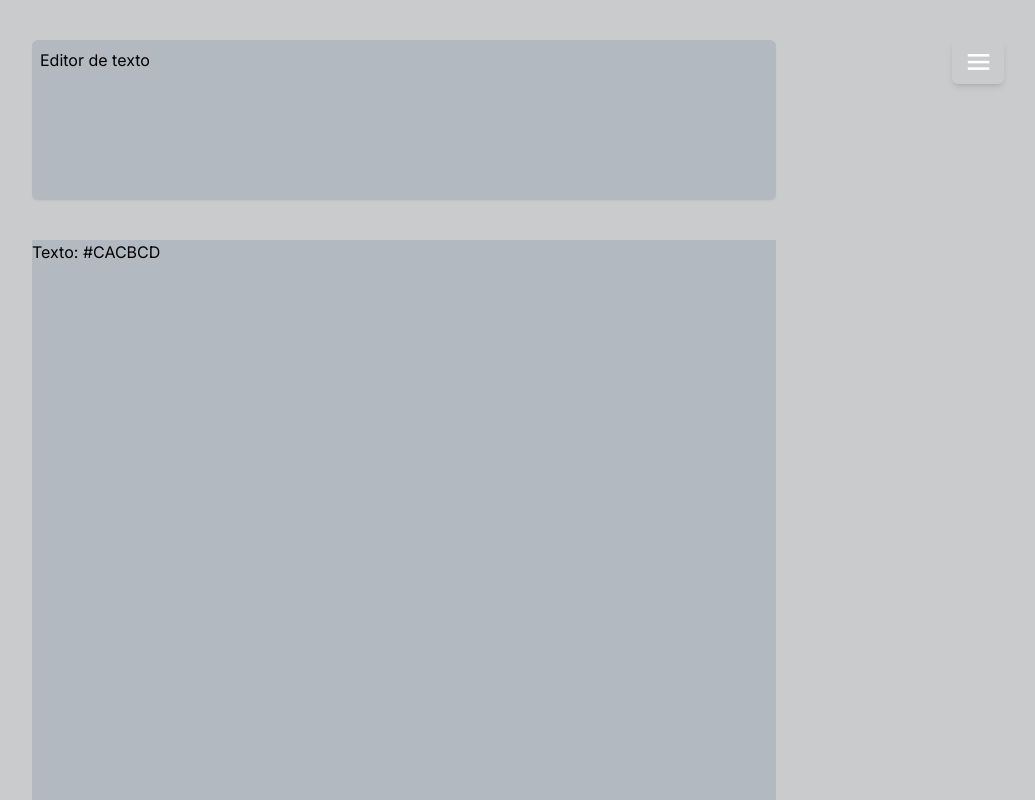
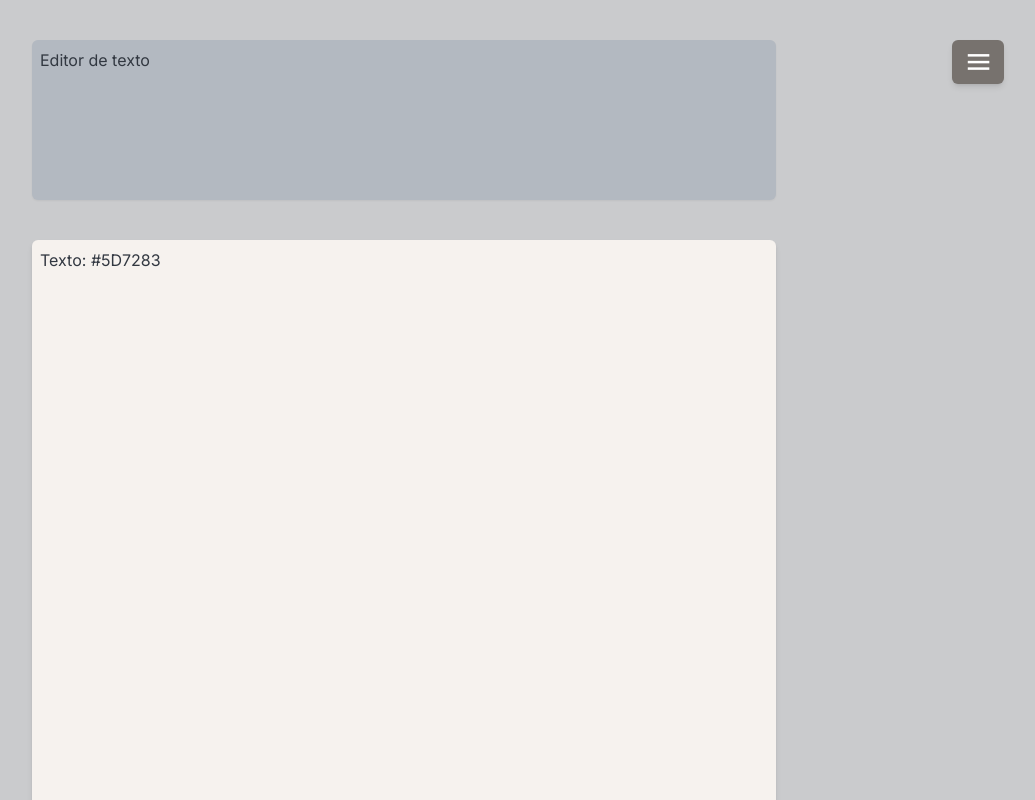
Before and after one commit to rodrigo745/editor-de-texto, a Next.js app: page / in a window 1280 px wide. Shown: the top 800 px of the page, without its empty margins (236-1271 px from the left). Built offline with nearby package versions, Linux system fonts and the light colour scheme.

Commit message:
colores json

```diff
--- a/src/app/estilo.json
+++ b/src/app/estilo.json
@@ -7,7 +7,7 @@
         "hoja": "#F6F2EE"
     },
     "dark": {
-        "primario": "#CACBCD",
+        "primario": "#5D7283",
         "secundario": "#77726E",
         "fondo": "#323841",
         "texto": "#F6F2EE",
--- a/src/app/page.js
+++ b/src/app/page.js
@@ -8,20 +8,19 @@ import estilo from "./estilo.json";
 
 export default function Home() {
 
-  const [ estiloGeneral, setEstiloGeneral ] = useState();
-  const { primario, secundario, fondo, texto, hoja } = estilo.light;
-  const primarioo = `bg-[#${primario}]`;
+  const [ estiloGeneral, setEstiloGeneral ] = useState(estilo.light);
+  const { primario, secundario, fondo, texto, hoja } = estiloGeneral;
 
   console.log(`bg-[#${primario}]`)
 
   return (
-    <div className="px-5 flex justify-center pt-10"
-      style={{background: fondo}}>
-      <MenuGeneral/>
+    <div className="px-5 flex justify-center pt-10 pb-10"
+      style={{background: fondo, color: texto}}>
+      <MenuGeneral secundario={secundario}/>
       <div className="w-[60%]">
-        <MenuTexto estilo={estilo}/>
-        <div className={`h-screen mt-10`} style={{
-          background: primario
+        <MenuTexto primario={primario}/>
+        <div className="h-screen mt-10 rounded-md shadow-md p-2" style={{
+          background: hoja
         }}>
           Texto: {estilo.dark.primario}
         </div>
--- a/src/components/menu-general/menuGeneral.jsx
+++ b/src/components/menu-general/menuGeneral.jsx
@@ -1,10 +1,10 @@
-export default function MenuGeneral(){
+export default function MenuGeneral(props){
 
-
+    const secundario = props.secundario;
 
     return(
-        <nav className="p-2 px-4 fixed right-0 top-0 mr-10 mt-10 rounded-md shadow-md cursor-pointer">
-
+        <nav className="p-2 px-4 fixed right-0 top-0 mr-10 mt-10 rounded-md shadow-md cursor-pointer"
+            style={{background: secundario}}>
             <div className="rotate-90 font-bold text-lg text-white">
                 <p>|||</p>
             </div>
--- a/src/components/menu-texto/menuTexto.jsx
+++ b/src/components/menu-texto/menuTexto.jsx
@@ -1,6 +1,6 @@
 export default function MenuTexto(props){
 
-    const { primario } = props.estilo.light;
+    const primario = props.primario;
 
     return(
         <div className="h-[20vh] w-full rounded-md shadow-sm p-2"
```
